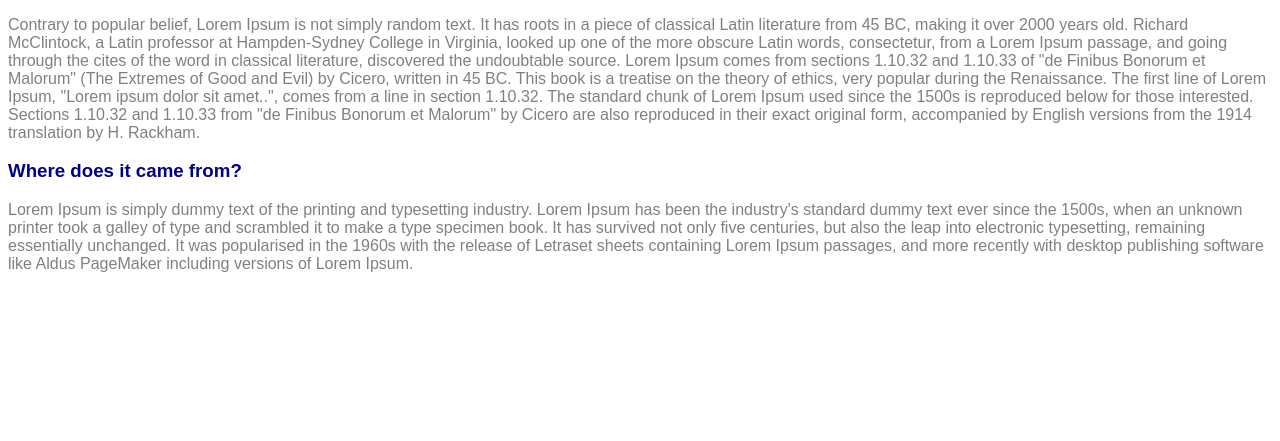
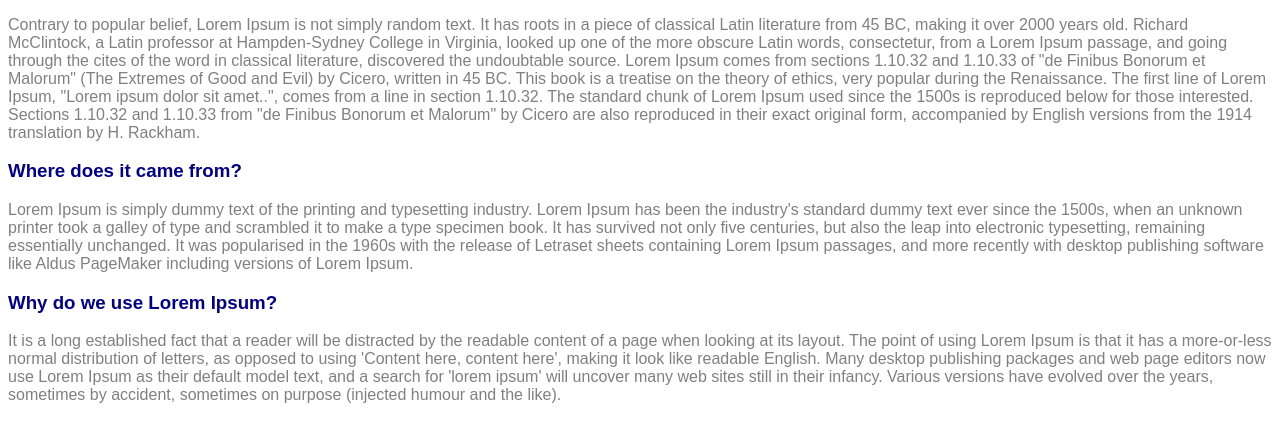
Before and after one commit to arriza-alfirdausi/bootcamp-webdev-dibimbing, a plain HTML site: page index.html in a window 1280 px wide. Shown: the part 105-546 px from the top of the page. Drawn offline with Linux system fonts and the light colour scheme; a web font is replaced by a local one.

Commit message:
add three paragraph

```diff
--- a/index.html
+++ b/index.html
@@ -17,6 +17,8 @@
         <p>Contrary to popular belief, Lorem Ipsum is not simply random text. It has roots in a piece of classical Latin literature from 45 BC, making it over 2000 years old. Richard McClintock, a Latin professor at Hampden-Sydney College in Virginia, looked up one of the more obscure Latin words, consectetur, from a Lorem Ipsum passage, and going through the cites of the word in classical literature, discovered the undoubtable source. Lorem Ipsum comes from sections 1.10.32 and 1.10.33 of "de Finibus Bonorum et Malorum" (The Extremes of Good and Evil) by Cicero, written in 45 BC. This book is a treatise on the theory of ethics, very popular during the Renaissance. The first line of Lorem Ipsum, "Lorem ipsum dolor sit amet..", comes from a line in section 1.10.32. The standard chunk of Lorem Ipsum used since the 1500s is reproduced below for those interested. Sections 1.10.32 and 1.10.33 from "de Finibus Bonorum et Malorum" by Cicero are also reproduced in their exact original form, accompanied by English versions from the 1914 translation by H. Rackham.</p>
         <h3>Where does it came from?</h3>
         <p>Lorem Ipsum is simply dummy text of the printing and typesetting industry. Lorem Ipsum has been the industry's standard dummy text ever since the 1500s, when an unknown printer took a galley of type and scrambled it to make a type specimen book. It has survived not only five centuries, but also the leap into electronic typesetting, remaining essentially unchanged. It was popularised in the 1960s with the release of Letraset sheets containing Lorem Ipsum passages, and more recently with desktop publishing software like Aldus PageMaker including versions of Lorem Ipsum.</p>
+        <h3>Why do we use Lorem Ipsum?</h3>
+        <p>It is a long established fact that a reader will be distracted by the readable content of a page when looking at its layout. The point of using Lorem Ipsum is that it has a more-or-less normal distribution of letters, as opposed to using 'Content here, content here', making it look like readable English. Many desktop publishing packages and web page editors now use Lorem Ipsum as their default model text, and a search for 'lorem ipsum' will uncover many web sites still in their infancy. Various versions have evolved over the years, sometimes by accident, sometimes on purpose (injected humour and the like).</p>
     </div>
 </body>
 </html>
```
